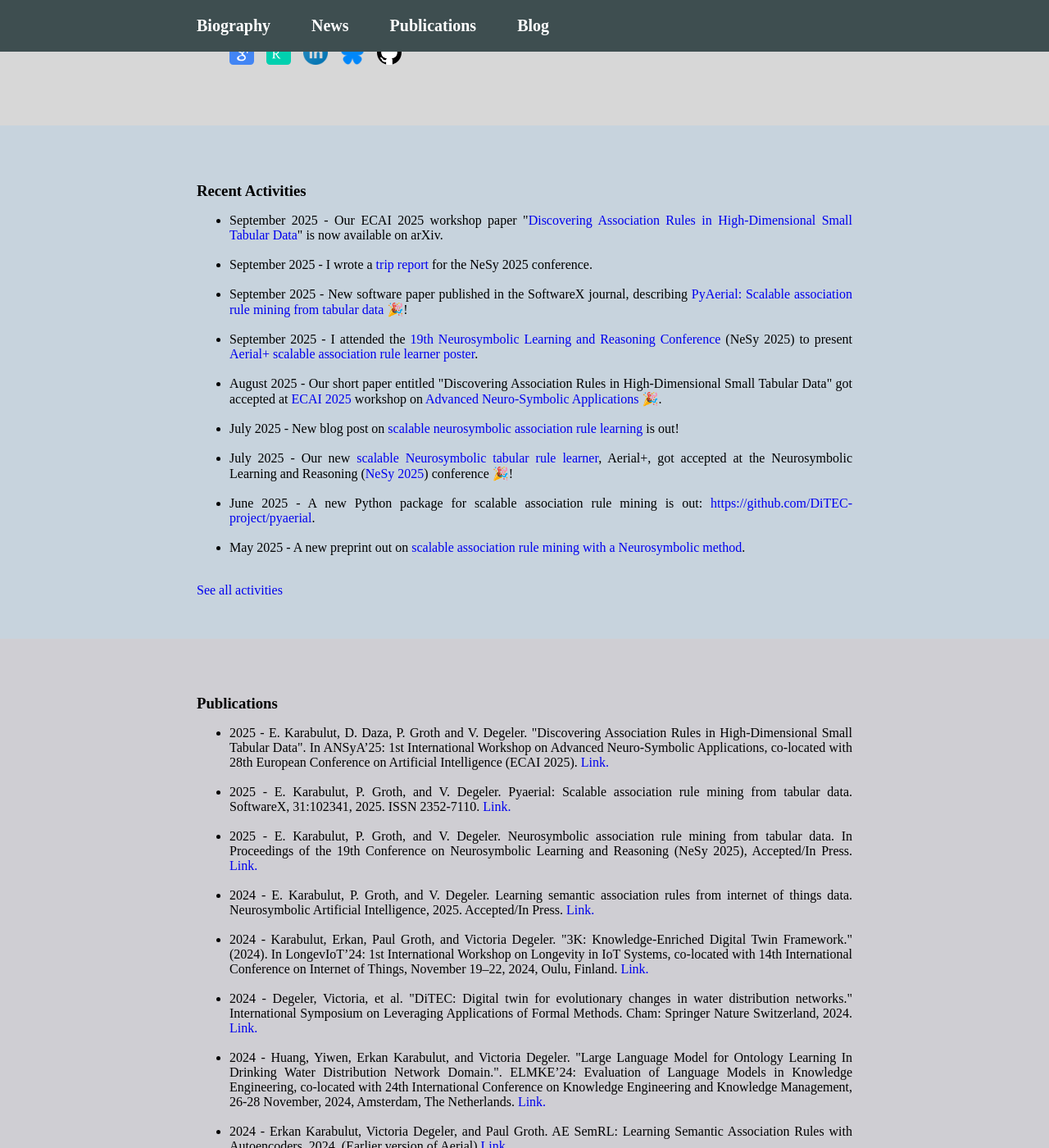
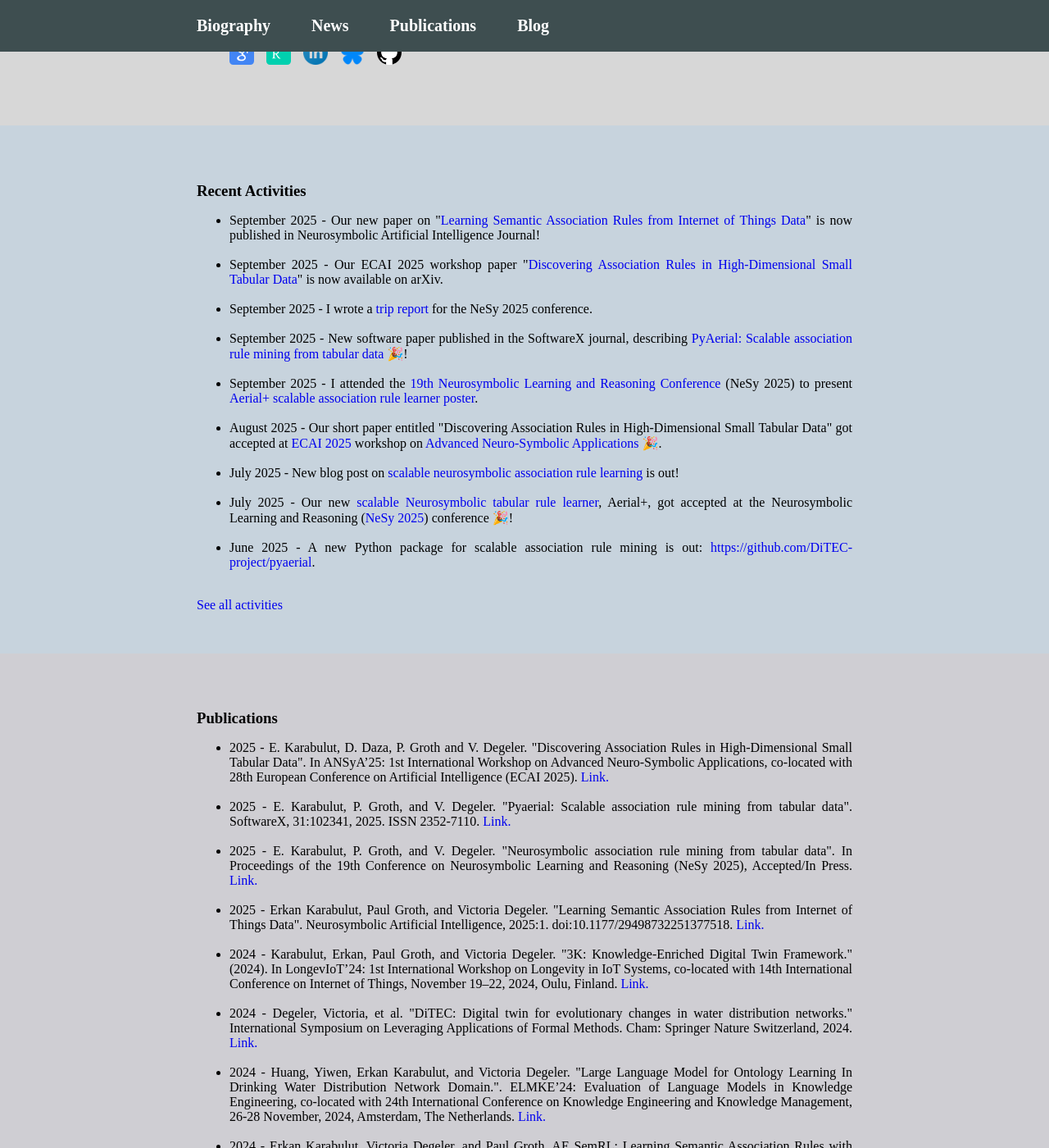
Before and after one commit to erkankarabulut/erkankarabulut.github.io, a Jekyll site: the page built from index.html, in a window 1280 px wide and 1400 px high, scrolled down 402 px. Shown: the whole window at 82% size. Built offline with Jekyll 4.4.1, drawn with Linux system fonts in a browser that asks for light colours.

Commit message:
add published version of nai journal paper

```diff
--- a/_data/news.yml
+++ b/_data/news.yml
@@ -1,3 +1,4 @@
+- 'September 2025 - Our new paper on "<a target="_blank" href="https://journals.sagepub.com/doi/10.1177/29498732251377518">Learning Semantic Association Rules from Internet of Things Data</a>" is now published in Neurosymbolic Artificial Intelligence Journal!'
 - 'September 2025 - Our ECAI 2025 workshop paper "<a target="_blank" href="https://arxiv.org/pdf/2509.20113">Discovering Association Rules in High-Dimensional Small Tabular Data</a>" is now available on arXiv. '
 - 'September 2025 - I wrote a <a target="_blank" href="https://erkankarabulut.github.io/blog/nesy2025-trip-report/">trip report</a> for the NeSy 2025 conference.'
 - 'September 2025 - New software paper published in the SoftwareX journal, describing <a target="_blank" href="https://doi.org/10.1016/j.softx.2025.102341">PyAerial: Scalable association rule mining from tabular data</a> 🎉!'
--- a/_data/publications.yml
+++ b/_data/publications.yml
@@ -1,11 +1,11 @@
 - text: '2025 - E. Karabulut, D. Daza, P. Groth and V. Degeler. "Discovering Association Rules in High-Dimensional Small Tabular Data". In ANSyA’25: 1st International Workshop on Advanced Neuro-Symbolic Applications, co-located with 28th European Conference on Artificial Intelligence (ECAI 2025).'
   link: 'https://arxiv.org/pdf/2509.20113'
-- text: '2025 - E. Karabulut, P. Groth, and V. Degeler. Pyaerial: Scalable association rule mining from tabular data. SoftwareX, 31:102341, 2025. ISSN 2352-7110.'
+- text: '2025 - E. Karabulut, P. Groth, and V. Degeler. "Pyaerial: Scalable association rule mining from tabular data". SoftwareX, 31:102341, 2025. ISSN 2352-7110.'
   link: 'https://www.sciencedirect.com/science/article/pii/S2352711025003073'
-- text: '2025 - E. Karabulut, P. Groth, and V. Degeler. Neurosymbolic association rule mining from tabular data. In Proceedings of the 19th Conference on Neurosymbolic Learning and Reasoning (NeSy 2025), Accepted/In Press.'
+- text: '2025 - E. Karabulut, P. Groth, and V. Degeler. "Neurosymbolic association rule mining from tabular data". In Proceedings of the 19th Conference on Neurosymbolic Learning and Reasoning (NeSy 2025), Accepted/In Press.'
   link: 'https://arxiv.org/pdf/2504.19354'
-- text: '2024 - E. Karabulut, P. Groth, and V. Degeler. Learning semantic association rules from internet of things data. Neurosymbolic Artificial Intelligence, 2025. Accepted/In Press.'
-  link: 'https://arxiv.org/pdf/2412.03417'
+- text: '2025 - Erkan Karabulut, Paul Groth, and Victoria Degeler. "Learning Semantic Association Rules from Internet of Things Data". Neurosymbolic Artificial Intelligence, 2025:1. doi:10.1177/29498732251377518.'
+  link: 'https://journals.sagepub.com/doi/10.1177/29498732251377518'
 - text: '2024 - Karabulut, Erkan, Paul Groth, and Victoria Degeler. "3K: Knowledge-Enriched Digital Twin Framework." (2024). In LongevIoT’24: 1st International Workshop on Longevity in IoT Systems, co-located with 14th International Conference on Internet of Things, November 19–22, 2024, Oulu, Finland.'
   link: 'https://dl.acm.org/doi/full/10.1145/3703790.3703834'
 - text: '2024 - Degeler, Victoria, et al. "DiTEC: Digital twin for evolutionary changes in water distribution networks." International Symposium on Leveraging Applications of Formal Methods. Cham: Springer Nature Switzerland, 2024.'
```
